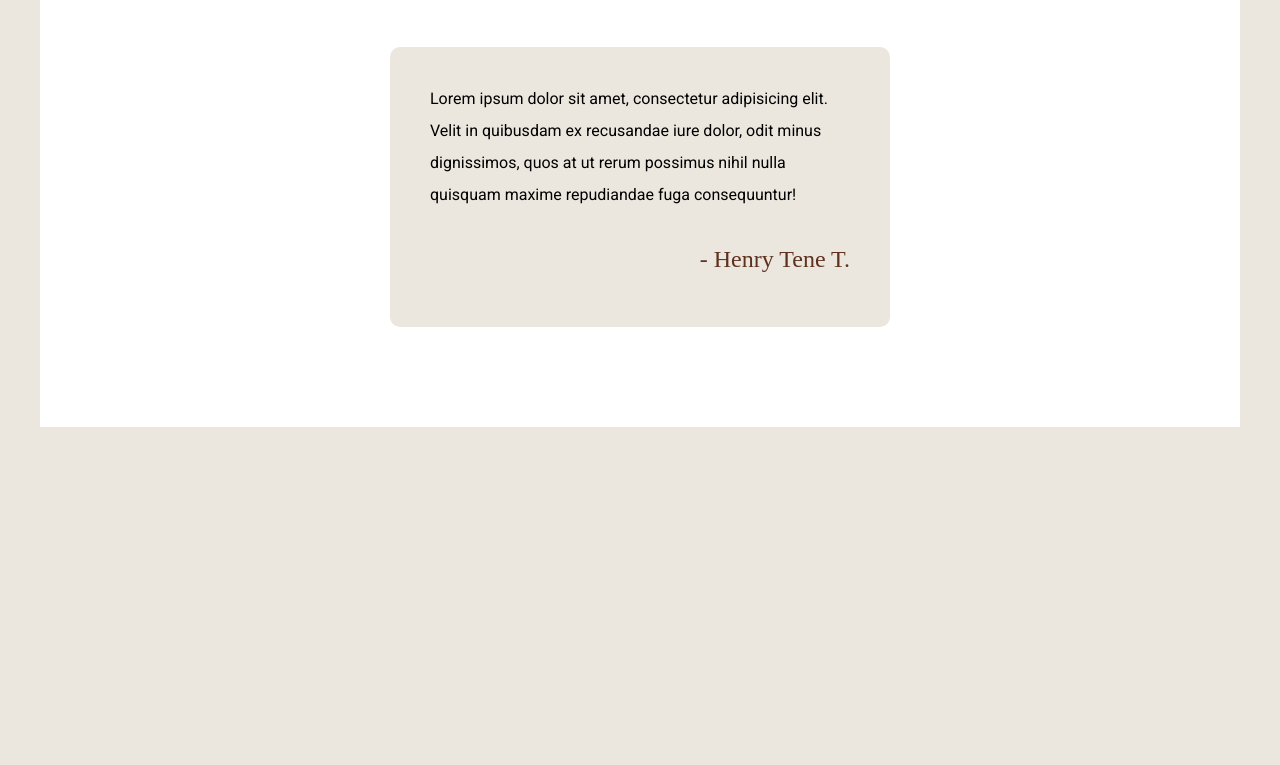
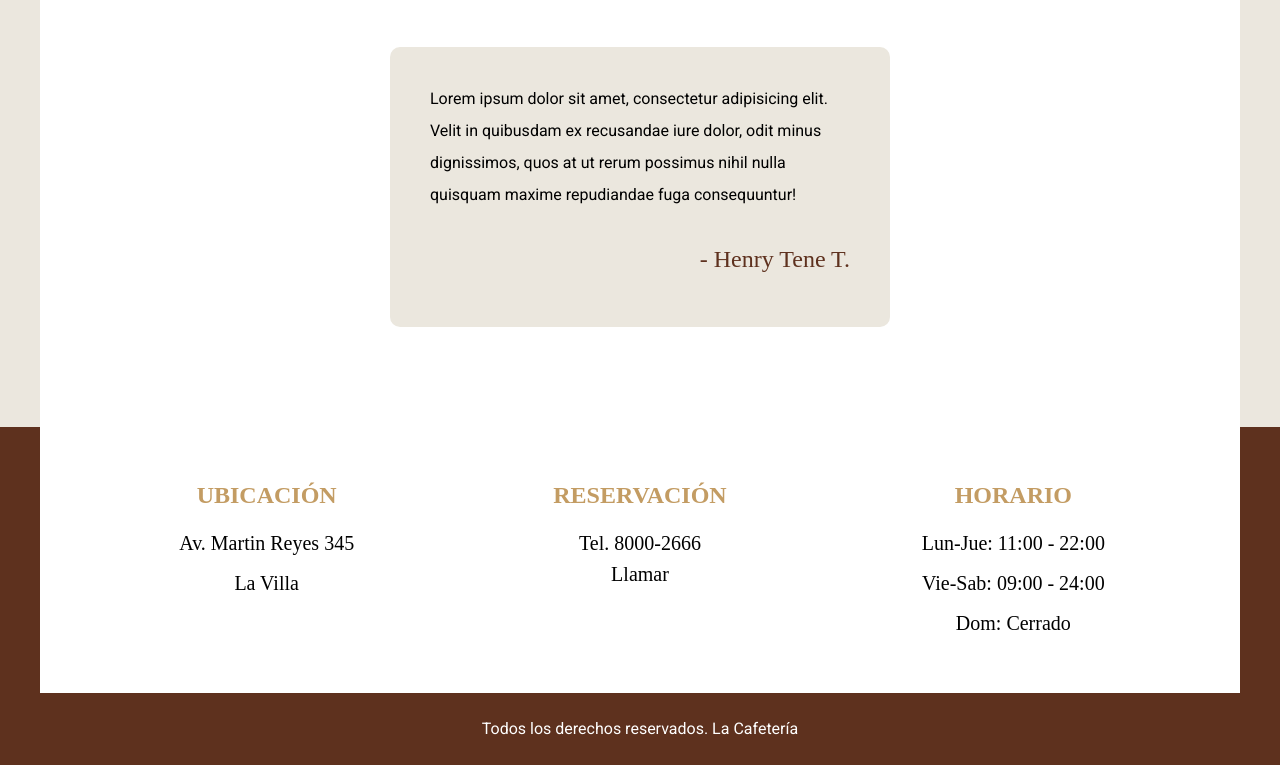
Before and after one commit to HenryTene/Cafeteria-sass-gulp, a website: page index.html in a window 1280 px wide. Shown: the part 4598-5363 px from the top of the page. Before the commit the page ends 5025 px from the top, so only its background shows below. Drawn offline with nearby package versions, Linux system fonts and the light colour scheme; files that its build step writes are made by us from their sources; files whose address does not match are found by name; a web font is replaced by a local one.

Commit message:
:sparkles: Se añade el footer con su respectivo codigo css

```diff
--- a/index.html
+++ b/index.html
@@ -211,16 +211,40 @@
         </section>
       </div>
     </section>
-    <section class="nuestros-testimoniales contenedor bg-white margin-negativo-10">
+    <section
+      class="nuestros-testimoniales contenedor bg-white margin-negativo-10"
+    >
       <h2><span>Lo que dicen nuestros</span>Clientes</h2>
       <div class="testimonial">
-        <p> Lorem ipsum dolor sit amet, consectetur adipisicing elit. Velit in quibusdam ex recusandae iure dolor, odit minus dignissimos, quos at ut rerum possimus nihil nulla quisquam maxime repudiandae fuga consequuntur! </p>
-        <p class="autor">
-          - Henry Tene T.
+        <p>
+          Lorem ipsum dolor sit amet, consectetur adipisicing elit. Velit in
+          quibusdam ex recusandae iure dolor, odit minus dignissimos, quos at ut
+          rerum possimus nihil nulla quisquam maxime repudiandae fuga
+          consequuntur!
         </p>
+        <p class="autor">- Henry Tene T.</p>
       </div>
-
     </section>
-
+    <footer class="footer">
+      <div class="contenedor contenido-footer bg-white">
+        <div class="footer-box ubicacion">
+          <h3>Ubicación</h3>
+          <p>Av. Martin Reyes 345</p>
+          <p>La Villa</p>
+        </div>
+        <div class="footer-box reservacion">
+          <h3>Reservación</h3>
+          <p>Tel. 8000-2666</p>
+          <a href="tel:+8000-2666">Llamar</a>
+        </div>
+        <div class="footer-box horario">
+          <h3>Horario</h3>
+          <p>Lun-Jue: 11:00 - 22:00</p>
+          <p>Vie-Sab: 09:00 - 24:00</p>
+          <p>Dom: Cerrado</p>
+        </div>
+      </div>
+      <p class="copyright">Todos los derechos reservados. La Cafetería</p>
+    </footer>
   </body>
 </html>
--- a/src/scss/app.scss
+++ b/src/scss/app.scss
@@ -1,3 +1,4 @@
 @use 'base';
 @use 'header';
+@use 'footer';
 @use 'inicio';
--- a/src/scss/base/_globales.scss
+++ b/src/scss/base/_globales.scss
@@ -26,6 +26,7 @@ p{
 
 a{
     text-decoration: none;
+    color: v.$negro;
 }
 img{
     max-width: 100%;
--- /dev/null
+++ b/src/scss/footer/_footer.scss
@@ -0,0 +1,41 @@
+@use "base/variables" as v;
+@use "base/mixins" as m;
+
+.footer {
+  background-color: v.$primario;
+  .contenido-footer {
+    padding: 5rem;
+
+    @include m.tablet {
+      @include m.grid(3, 2rem);
+    }
+  }
+
+  .copyright {
+    text-align: center;
+    margin: 0;
+    padding: 2rem;
+    color: v.$blanco;
+  }
+}
+
+.footer-box {
+  font-family: v.$fuenteCursiva;
+  text-align: center;
+  margin-bottom: v.$separacion;
+  @include m.tablet {
+    margin-bottom: 0;
+
+   }
+  h3 {
+    font-family: v.$fuenteCursiva;
+    margin: 0 0 1rem 0;
+    font-size: 2.4rem;
+    color: v.$secundario;
+  }
+  p,
+  a {
+    font-size: 2rem;
+    margin: 0;
+  }
+}
--- /dev/null
+++ b/src/scss/footer/_index.scss
@@ -0,0 +1 @@
+@forward 'footer';
```
